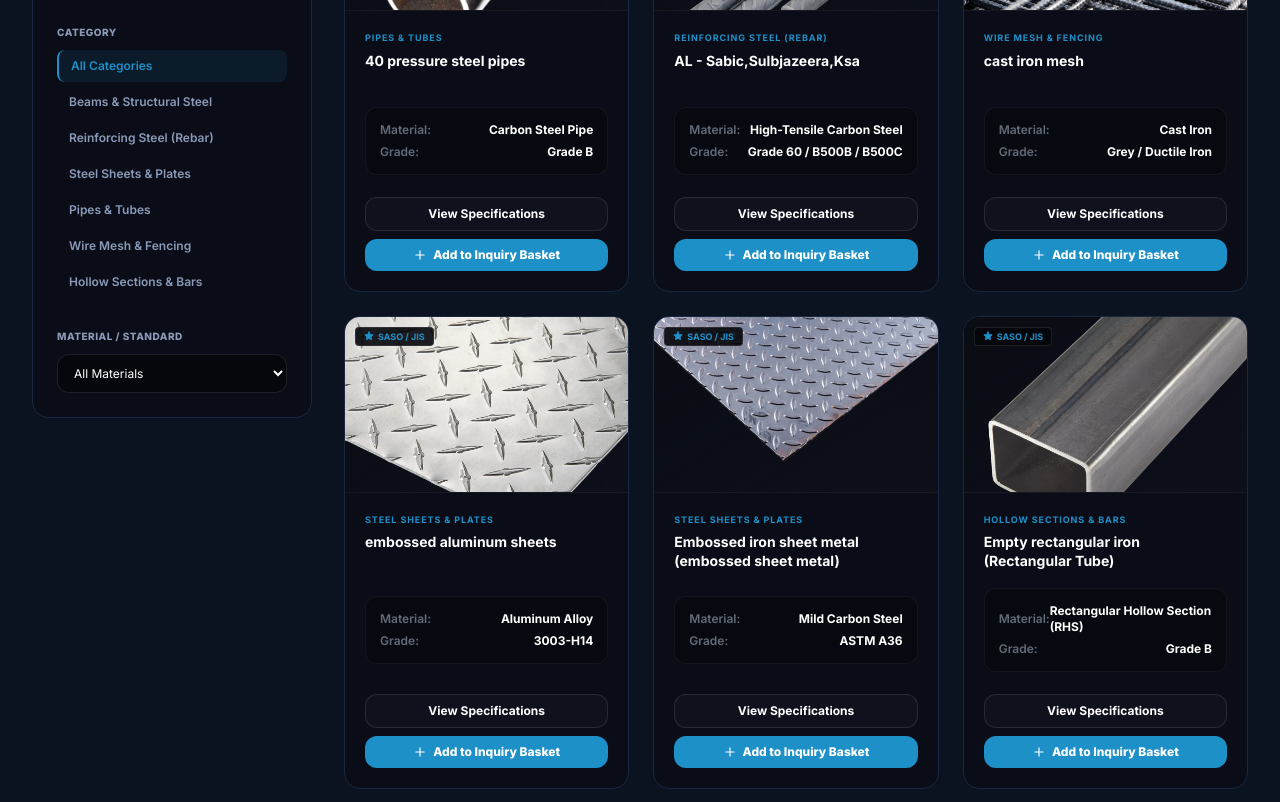
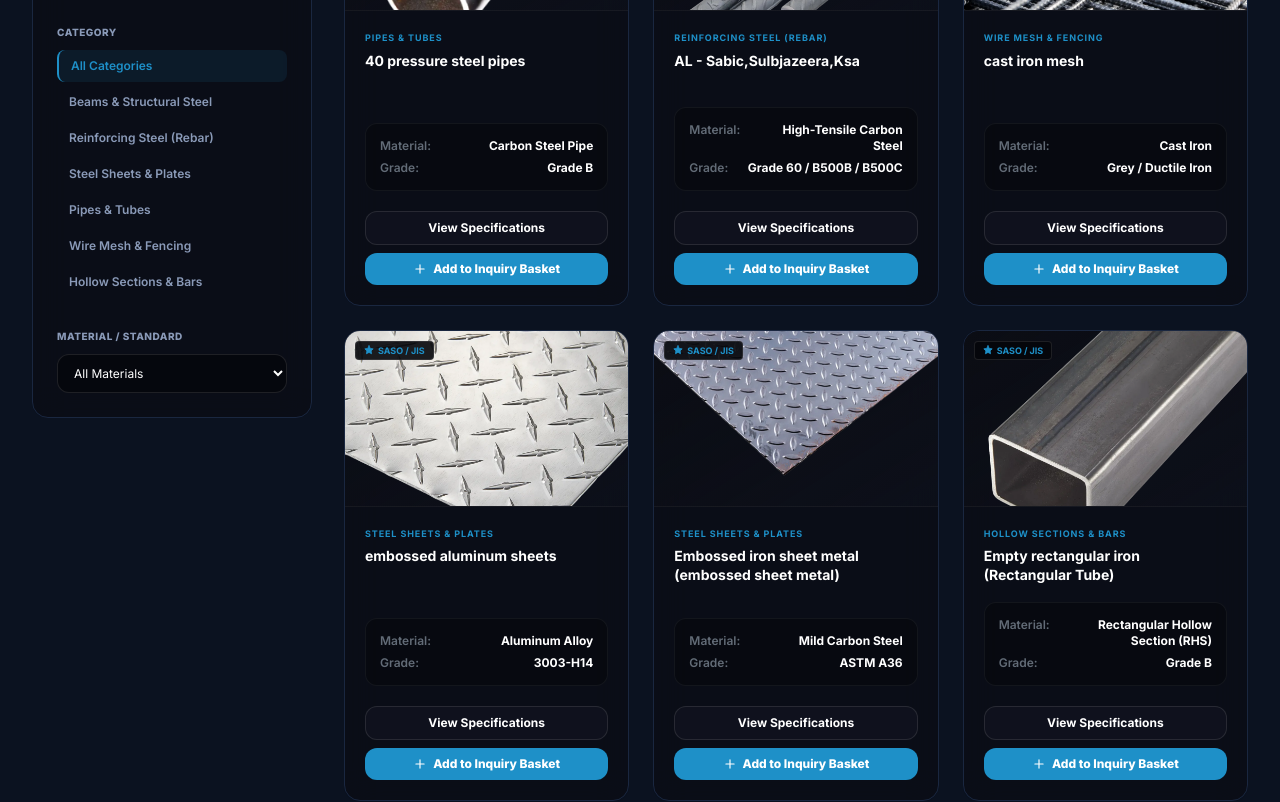
Before and after one commit to adonixdigitaldata-byte/primesteelksa, a Next.js app: page /products in a window 1280 px wide. Shown: the part 460-1262 px from the top of the page. Built offline with nearby package versions, Linux system fonts and the light colour scheme.

Commit message:
Fix alignment for product card specs and link product cards to detail page

```diff
--- a/src/app/page.tsx
+++ b/src/app/page.tsx
@@ -204,6 +204,7 @@ export default function Home() {
               key={prod.id}
               className="glass-panel glass-panel-hover rounded-2xl overflow-hidden flex flex-col justify-between group"
             >
+              <Link href={`/products/${prod.id}`} className="block flex-grow flex flex-col">
                 {/* Product Visual */}
                 <div className="h-48 bg-gradient-to-br from-brand-surface-alt to-brand-surface-mid/45 relative flex items-center justify-center p-6 border-b border-white/5 overflow-hidden">
                   {prod.image ? (
@@ -237,18 +238,20 @@ export default function Home() {
 
                   {/* Technical blueprint specifications box */}
                   <div className="bg-[#05060a]/50 p-4 rounded-xl border border-white/5 space-y-2 text-xs text-brand-muted">
-                  <div className="flex justify-between items-center">
-                    <span className="font-semibold text-brand-muted/75">{t.prodMaterial}:</span>
-                    <span className="text-white font-bold">{language === 'ar' ? prod.materialAr : prod.materialEn}</span>
+                    <div className="flex justify-between items-start gap-4 text-left rtl:text-right">
+                      <span className="font-semibold text-brand-muted/75 shrink-0">{t.prodMaterial}:</span>
+                      <span className="text-white font-bold text-right rtl:text-left break-words">{language === 'ar' ? prod.materialAr : prod.materialEn}</span>
                     </div>
-                  <div className="flex justify-between items-center">
-                    <span className="font-semibold text-brand-muted/75">{t.prodGrade}:</span>
-                    <span className="text-white font-bold">{language === 'ar' ? prod.gradeAr : prod.gradeEn}</span>
+                    <div className="flex justify-between items-start gap-4 text-left rtl:text-right">
+                      <span className="font-semibold text-brand-muted/75 shrink-0">{t.prodGrade}:</span>
+                      <span className="text-white font-bold text-right rtl:text-left break-words">{language === 'ar' ? prod.gradeAr : prod.gradeEn}</span>
                     </div>
                   </div>
+                </div>
+              </Link>
 
               {/* Actions CTA buttons */}
-                <div className="flex flex-col gap-2.5 pt-1">
+              <div className="px-6 pb-6 pt-0 flex flex-col gap-2.5">
                 <Link
                   href={`/products/${prod.id}`}
                   className="w-full py-2.5 bg-brand-surface-mid/80 hover:bg-brand-surface-mid text-white font-bold rounded-xl text-xs transition-colors duration-200 border border-white/10 text-center block"
@@ -273,7 +276,6 @@ export default function Home() {
                     <span>{t.prodBtnAddToBasket}</span>
                   </button>
                 )}
-                </div>
               </div>
             </div>
           ))}
--- a/src/app/products/page.tsx
+++ b/src/app/products/page.tsx
@@ -267,6 +267,7 @@ function ProductsCatalogContent() {
                   key={prod.id}
                   className="glass-panel glass-panel-hover rounded-2xl overflow-hidden flex flex-col justify-between group"
                 >
+                  <Link href={`/products/${prod.id}`} className="block flex-grow flex flex-col">
                     {/* Visual block */}
                     <div className="h-44 bg-gradient-to-br from-brand-surface-alt to-brand-surface-mid/30 relative flex items-center justify-center p-4 border-b border-white/5 overflow-hidden">
                       {prod.image ? (
@@ -301,18 +302,20 @@ function ProductsCatalogContent() {
 
                       {/* Small Spec Panel */}
                       <div className="bg-[#05060a]/50 p-3.5 rounded-xl border border-white/5 space-y-1.5 text-xs text-brand-muted">
-                      <div className="flex justify-between items-center">
-                        <span className="text-brand-muted/75 font-semibold">{t.prodMaterial}:</span>
-                        <span className="text-white font-bold">{language === 'ar' ? prod.materialAr : prod.materialEn}</span>
+                        <div className="flex justify-between items-start gap-4 text-left rtl:text-right">
+                          <span className="text-brand-muted/75 font-semibold shrink-0">{t.prodMaterial}:</span>
+                          <span className="text-white font-bold text-right rtl:text-left break-words">{language === 'ar' ? prod.materialAr : prod.materialEn}</span>
                         </div>
-                      <div className="flex justify-between items-center">
-                        <span className="text-brand-muted/75 font-semibold">{t.prodGrade}:</span>
-                        <span className="text-white font-bold">{language === 'ar' ? prod.gradeAr : prod.gradeEn}</span>
+                        <div className="flex justify-between items-start gap-4 text-left rtl:text-right">
+                          <span className="text-brand-muted/75 font-semibold shrink-0">{t.prodGrade}:</span>
+                          <span className="text-white font-bold text-right rtl:text-left break-words">{language === 'ar' ? prod.gradeAr : prod.gradeEn}</span>
                         </div>
                       </div>
+                    </div>
+                  </Link>
 
                   {/* Actions */}
-                    <div className="flex flex-col gap-2 pt-1.5">
+                  <div className="px-5 pb-5 pt-0 flex flex-col gap-2">
                     <Link
                       href={`/products/${prod.id}`}
                       className="w-full py-2 bg-brand-surface-mid/80 hover:bg-brand-surface-mid text-white font-bold rounded-xl text-xs transition-colors duration-200 border border-white/10 text-center block"
@@ -337,7 +340,6 @@ function ProductsCatalogContent() {
                         <span>{t.prodBtnAddToBasket}</span>
                       </button>
                     )}
-                    </div>
                   </div>
                 </div>
               ))}
```
Lines whose indentation alone changed are shown as unchanged.
